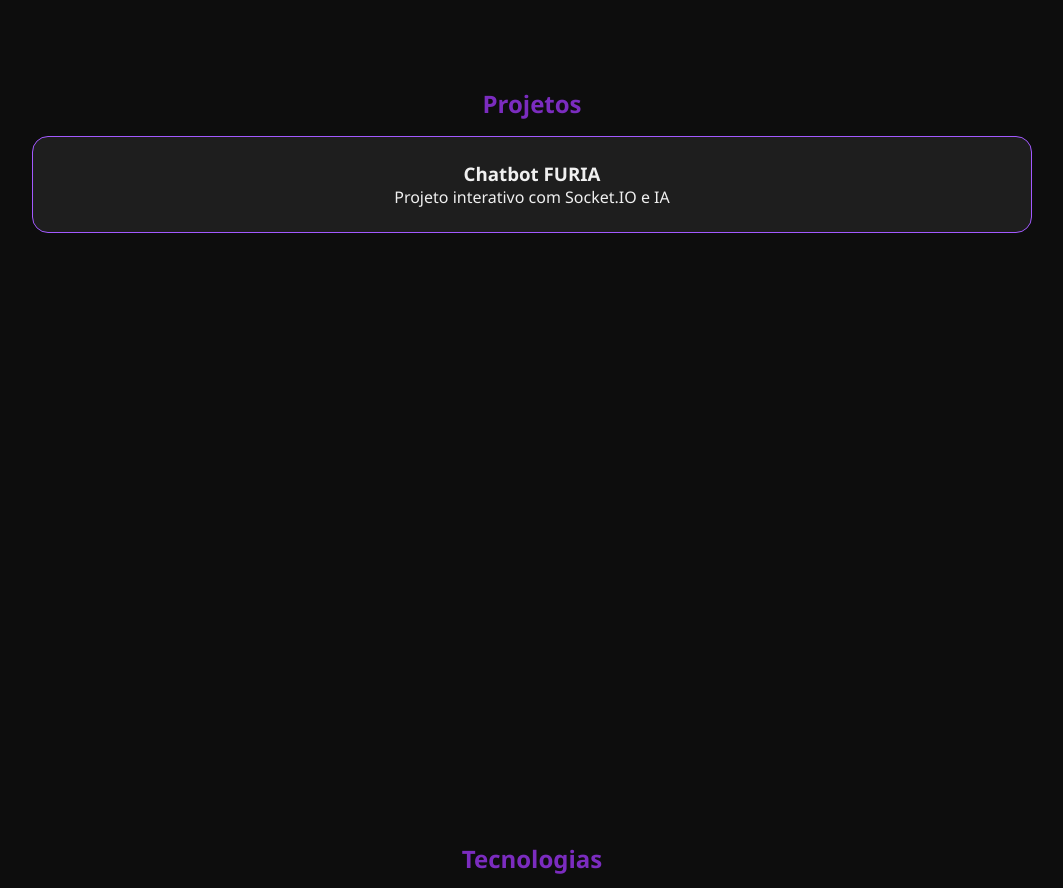
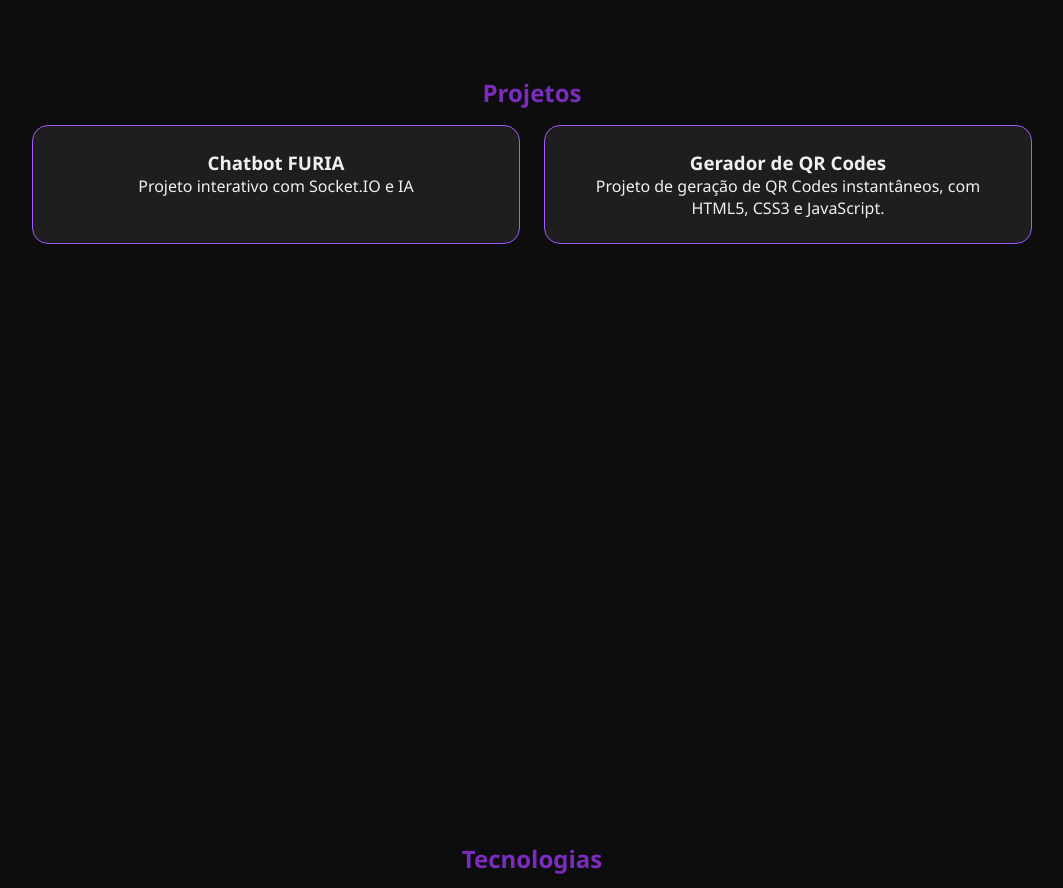
Before and after one commit to feliped-demenezes/Portfolio, a plain HTML site: page index.html in a window 1280 px wide. Shown: the part 1120-2008 px from the top of the page, without its empty margins (108-1171 px from the left). Drawn offline with nearby package versions, Linux system fonts and the light colour scheme.

Commit message:
Adição do projeto de gerador de QR codes

```diff
--- a/index.html
+++ b/index.html
@@ -47,6 +47,14 @@
             <p>Projeto interativo com Socket.IO e IA</p>
           </div>
 
+        <div class="card-projeto"
+        data-title="Gerador de QR Codess"
+        data-desc="Gerador de QR code instantâneo."
+        data-link="https://github.com/feliped-demenezes/Gerador-de-QR-code"
+        data-video="img/QR code generator.mov">
+            <h3>Gerador de QR Codes</h3>
+            <p>Projeto de geração de QR Codes instantâneos, com HTML5, CSS3 e JavaScript.</p>
+          </div>
       </div>
     </section>
 
```
Also changed, not shown: 1 other file.
